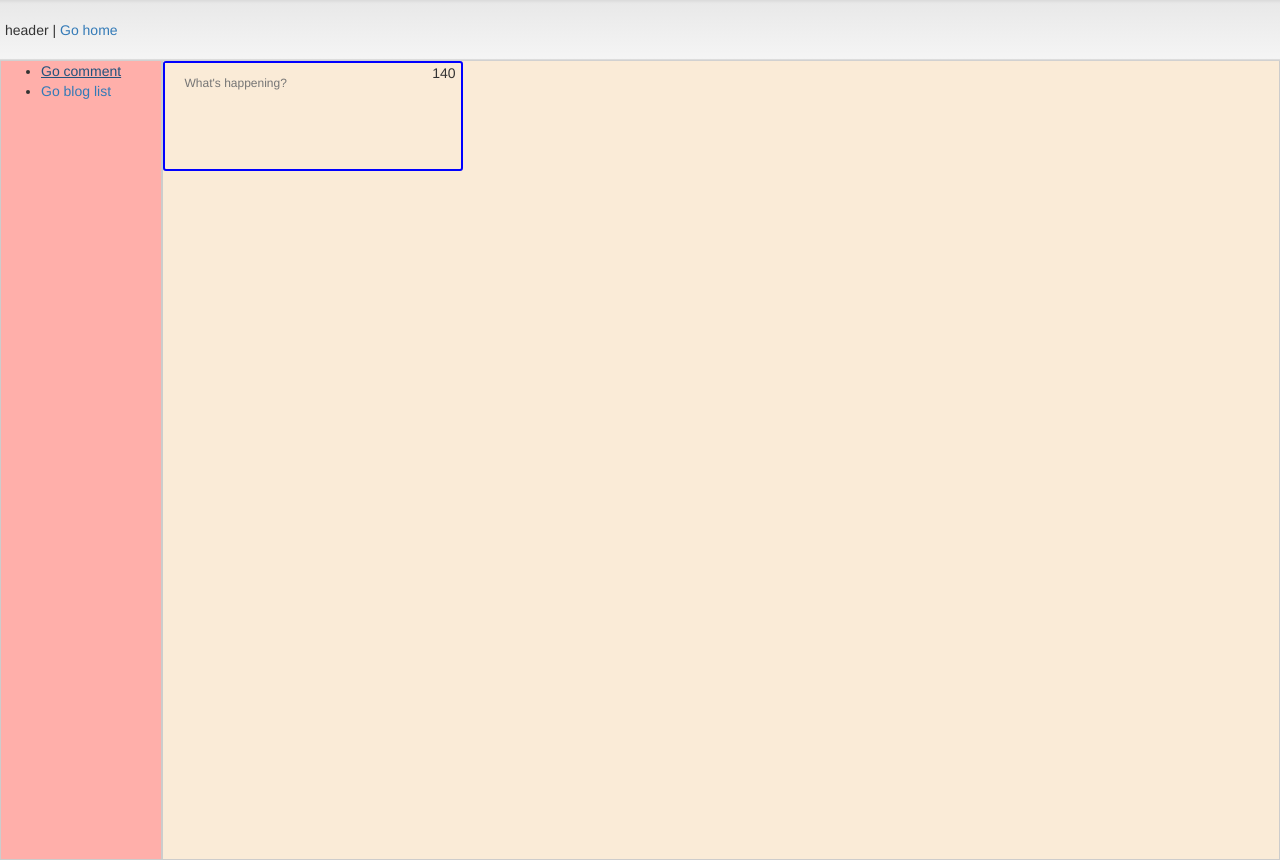
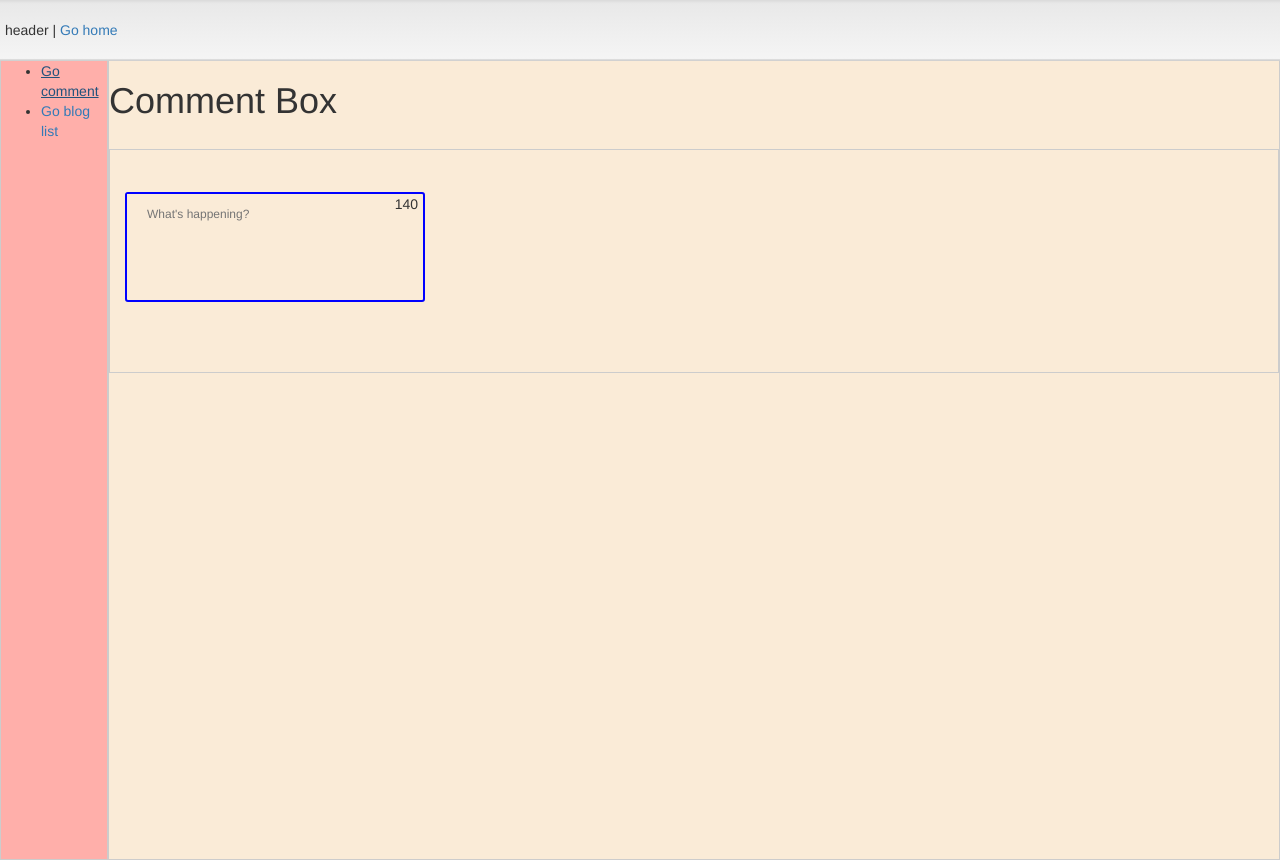
Before and after one commit to josephchu1992/Angular-1.5-, a website: page src/index.html at #/home in a window 1280 px wide. Both pictures are taken after a click on the link "Go comment". Drawn offline with nearby package versions, Linux system fonts and the light colour scheme; some packages are replaced by stand-ins of ours.

Commit message:
Add a border in the content box

```diff
--- a/src/style.css
+++ b/src/style.css
@@ -55,6 +55,13 @@ textarea {
     align-items: stretch;
 }
 
+.container{
+    border: 1px #ccc solid;
+    padding-top: 3em;
+    padding-bottom: 5em;
+    margin-top: 2em;
+}
+
 
 /*.content{*/
 /*margin-left:500px;*/
--- a/src/templates/comment.html
+++ b/src/templates/comment.html
@@ -1,4 +1,7 @@
-<div class="messageBox">
-    <textarea ng-model='vm.text' ng-change='vm.modelChange()' placeholder="What's happening?"></textarea>
-    <div class='counter'>{{vm.counter}} </div>
+<h1>Comment Box</h1>
+<div class ="container">
+    <div class="messageBox">
+        <textarea ng-model='vm.text' ng-change='vm.modelChange()' placeholder="What's happening?"></textarea>
+        <div class='counter'>{{vm.counter}} </div>
+    </div>
 </div>
--- a/src/templates/home.html
+++ b/src/templates/home.html
@@ -1,2 +1 @@
 <h1>Welcome to the home page!!!!</h1>
-<my-comp></my-comp>
```
Also changed, not shown: src/index.html (+1 -1 lines), src/templates/blog-list.html (+3 -0 lines).
